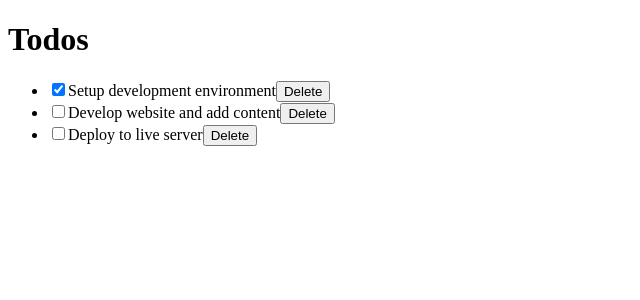
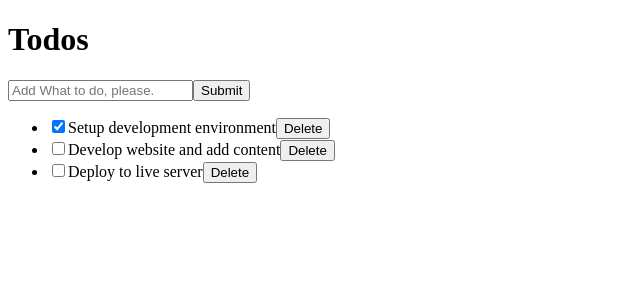
Before and after one commit to Olamarx/react-to-do-app, a React (Create React App) app: page / in a window 1280 px wide. Shown: the top 300 px of the page, without its empty margins (0-640 px from the left). Built offline with nearby package versions, Linux system fonts and the light colour scheme.

Commit message:
Add UUID to generate different ids

```diff
--- a/package.json
+++ b/package.json
@@ -9,6 +9,7 @@
     "react": "^18.2.0",
     "react-dom": "^18.2.0",
     "react-scripts": "5.0.1",
+    "uuid": "^8.3.2",
     "web-vitals": "^2.1.4"
   },
   "scripts": {
--- a/src/components/InputTodo.js
+++ b/src/components/InputTodo.js
@@ -0,0 +1,36 @@
+import React, { Component } from 'react'
+
+export default class InputTodo extends Component {
+    state = {
+        title: ""
+    };
+
+    onChange = e => {
+        this.setState({
+            [e.target.name]: e.target.value
+        })
+      };
+
+      handleSubmit = e => {
+        e.preventDefault();
+        this.props.addTodoProps(this.state.title);
+        this.setState({
+            title: ""
+          });
+      };
+
+  render() {
+    return (
+        <form onSubmit={this.handleSubmit}>
+          <input
+          type="text"
+          placeholder="Add What to do, please."
+          value={this.state.title}
+          name="title"
+          onChange={this.onChange}
+          />
+          <button>Submit</button>
+        </form>
+      )
+  }
+}
--- a/src/components/TodoContainer.js
+++ b/src/components/TodoContainer.js
@@ -1,7 +1,7 @@
 import React from 'react';
 import TodosList from './TodosList';
 import Header from './Header';
-
+import InputTodo from './InputTodo';
 class TodoContainer extends React.Component {
   constructor(props) {
     super(props);
@@ -50,10 +50,22 @@
     })
   };
 
+  addTodoItem = title => {
+    const newTodo = {
+        id: 4,
+        title: title,
+        completed: false
+    }
+    this.setState({
+        todos: [...this.state.todos, newTodo]
+    })
+  };
+
   render() {
     return (
         <>
             <Header />
+            <InputTodo addTodoProps={this.addTodoItem} />
             <TodosList
             todos={this.state.todos}
             handleChangeProps={this.handleChange}
```
Also changed, not shown: 1 other file (tests, documents, lock files or other folders).
